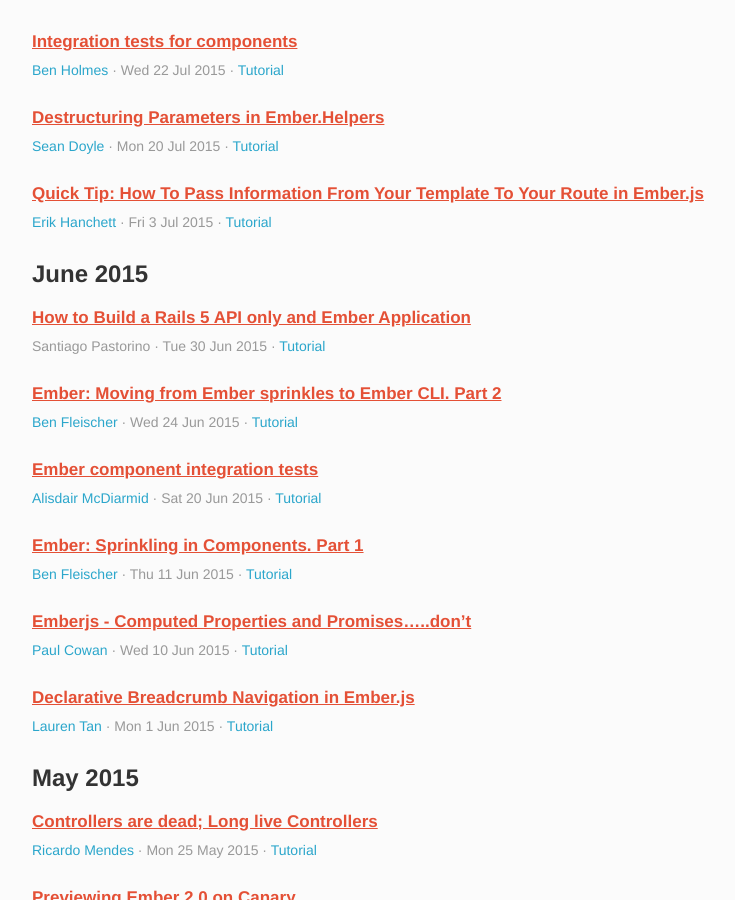
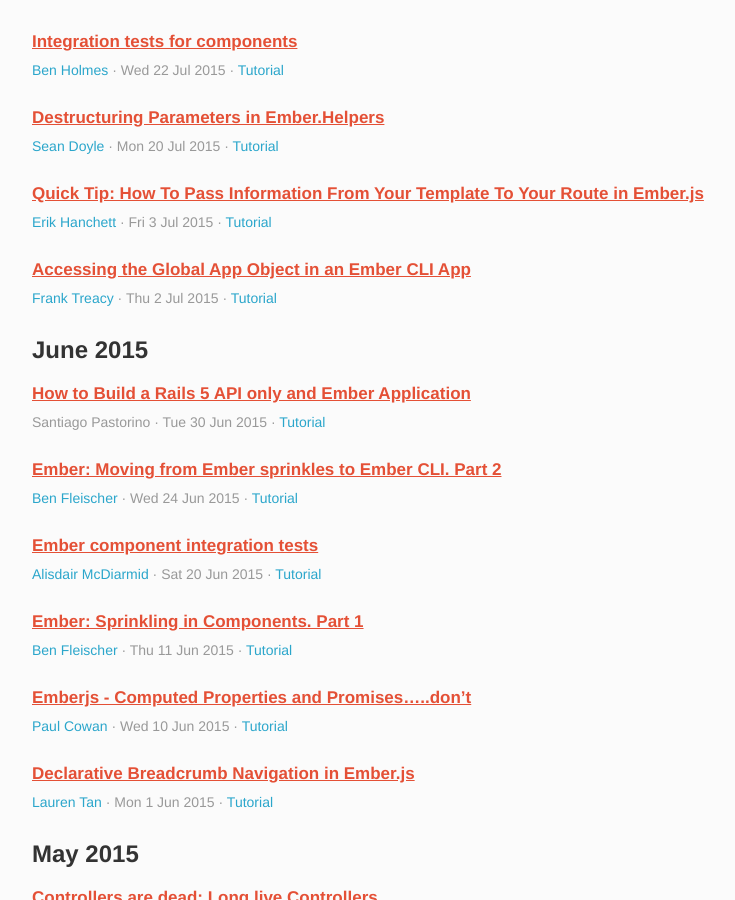
Before and after one commit to emberwatch/emberwatch, a Jekyll site: the page built from tutorials.html, in a window 1280 px wide and 900 px high, scrolled down 3420 px. Shown: the whole window, without its empty margins (148-883 px from the left). Built offline with Jekyll 4.4.1, drawn with Linux system fonts in a browser that asks for light colours; Markdown is read by kramdown in place of the engine named in the settings; comment, search, counter and statistics services are not loaded.

Commit message:
[Add Article] Accessing the Global App Object in an Ember CLI App

```diff
--- a/_data/tutorials.yml
+++ b/_data/tutorials.yml
@@ -343,6 +343,14 @@
   date_updated: '2015-06-30'
   urls:
   - http://wyeworks.com/blog/2015/6/30/how-to-build-a-rails-5-api-only-and-ember-application
+- title: Accessing the Global App Object in an Ember CLI App
+  author_ids:
+  - 207
+  date: '2015-07-02'
+  date_created: '2015-07-02'
+  date_updated: '2015-07-02'
+  urls:
+  - http://emberigniter.com/accessing-global-object-in-ember-cli-app/
 - title: 'Ember component integration tests'
   author_ids:
   - 257
```
